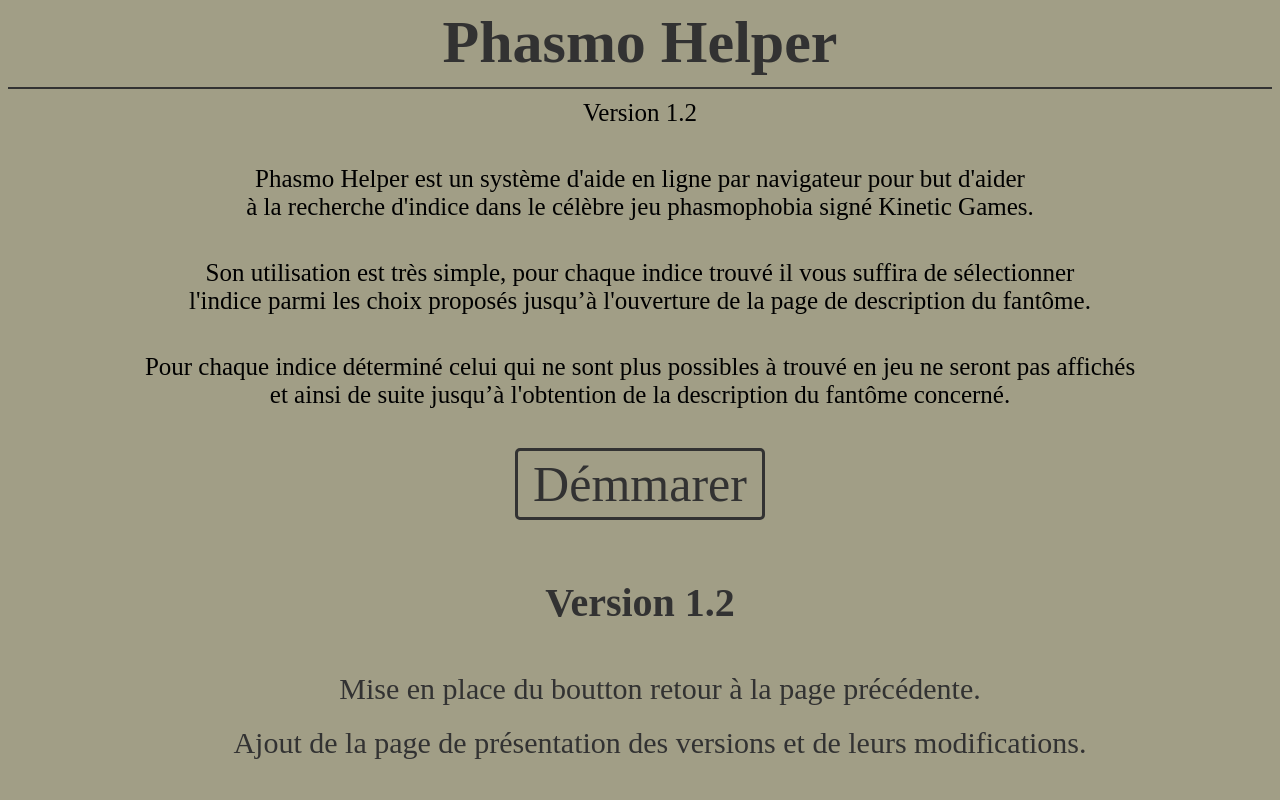
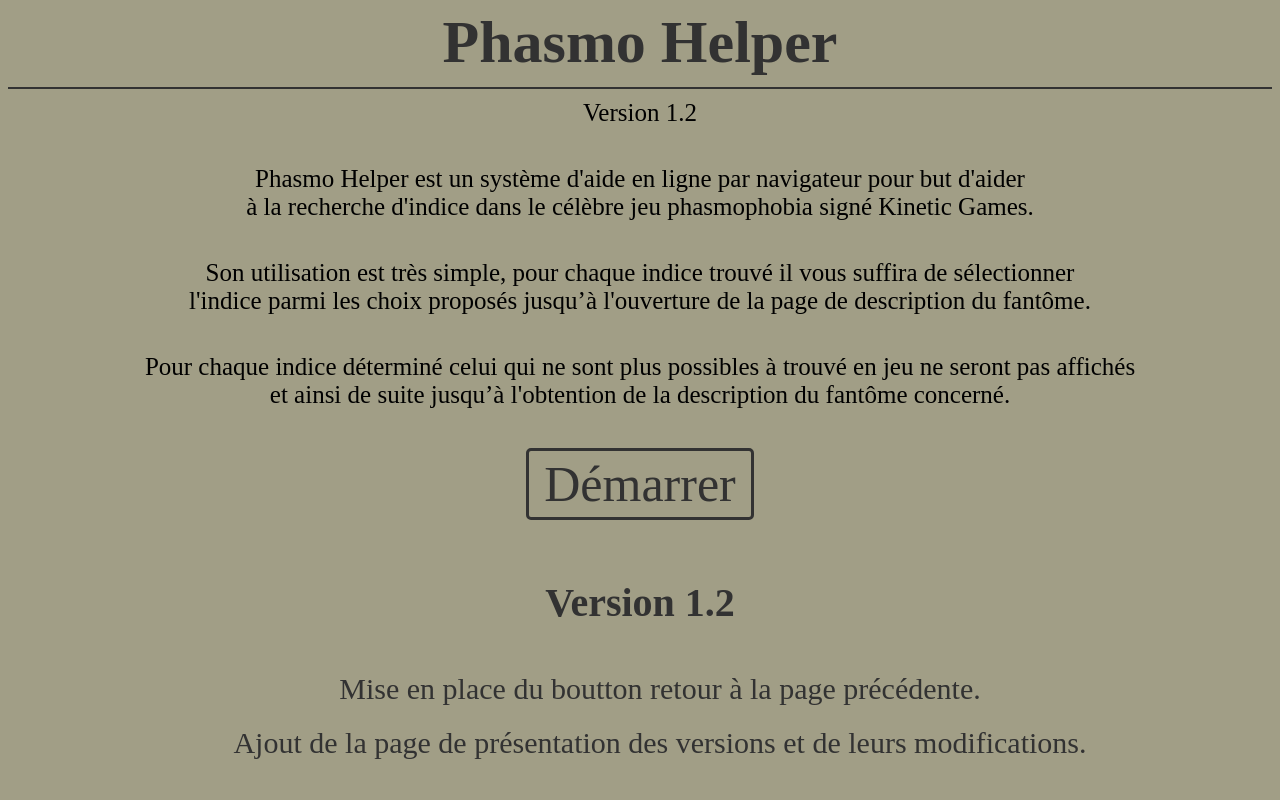
Before and after one commit to FrancoisDauzet/phasmoHelper1.2, a plain HTML site: page intro.html in a window 1280 px wide. Shown: the top 800 px of the page. Drawn offline with Linux system fonts and the light colour scheme.

Commit message:
Update intro.html

```diff
--- a/intro.html
+++ b/intro.html
@@ -22,7 +22,7 @@
         <br>
         <br>
         <div class="item1">
-            <a href="index.html">Démmarer</a>
+            <a href="index.html">Démarrer</a>
         </div>
         <br>
         <br>
```
